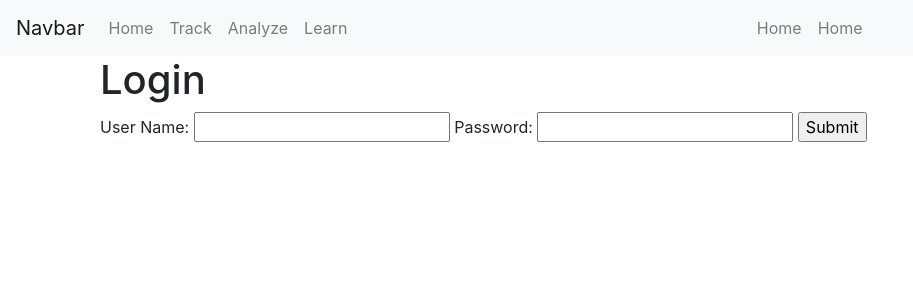
After one commit to junghochoi/fintech-personal-finance-webapp, a Flask app: page /login in a window 1280 px wide. The commit adds this page. Shown: the top 300 px of the page, without its empty margins (0-913 px from the left). Run offline with Flask 2, Linux system fonts and the light colour scheme; some libraries are stand-ins or nearby versions.

Commit message:
login/signup page

```diff
--- a/app.py
+++ b/app.py
@@ -55,6 +55,24 @@ def learn():
 
 
 
+'''
+    AUTHENTICATION ROUTES
+'''
+
+@app.route("/signup")
+def signup():
+    return render_template("signup.html")
+
+
+@app.route("/login")
+def login():
+    return render_template("login.html")
+
+
+
+
+
+
 
 
 # AJAX Calls to server
--- a/templates/layout.html
+++ b/templates/layout.html
@@ -23,6 +23,15 @@
                     <a class="nav-link" href="/learn">Learn</a>
                 </li>
             </ul>
+            <ul class="navbar-nav mr-auto">
+                <li class="nav-item">
+                    <a class="nav-link" href="/login">Home</a>
+                </li>
+                <li class="nav-item">
+                    <a class="nav-link" href="/signup">Home</a>
+                </li>
+
+            </ul>
 		</div>
 	</nav>
     <div class="container">{% block content %}{% endblock %}</div>
--- /dev/null
+++ b/templates/login.html
@@ -0,0 +1,16 @@
+{% extends "layout.html" %}
+{% block content %}
+
+
+<div class="container">
+    <h1>Login</h1>
+    <form method="POST" action="/loginsignup">
+        <label for="username">User Name:</label>
+        <input type="text" name="username" value="">
+        <label for="password">Password:</label>
+        <input type="password" name="password" value="">
+        <input type="submit" value="Submit">
+    </form>
+</div>
+
+{% endblock %}
```
Also changed, not shown: templates/signup.html (added, +16 -0 lines).
